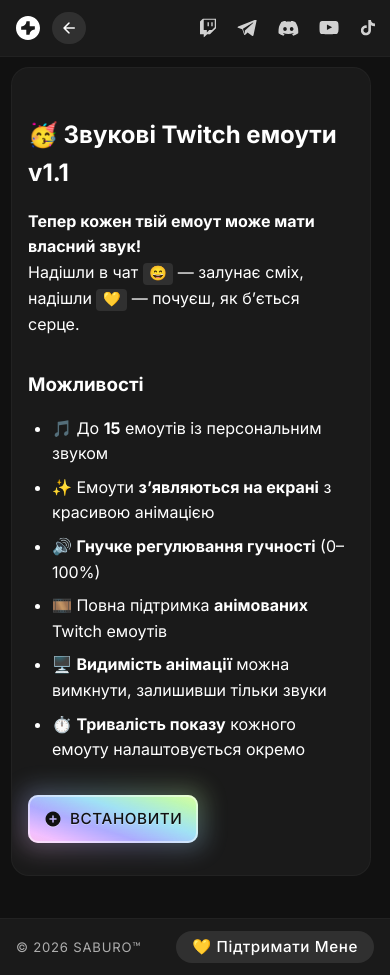
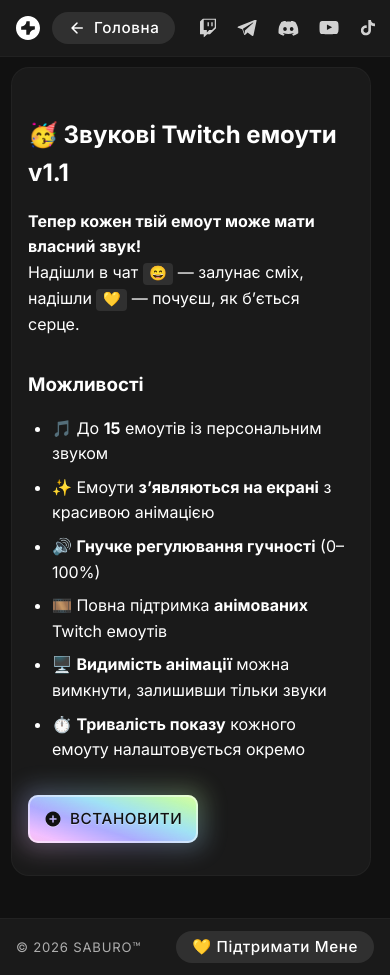
Before and after one commit to iamsaburo/iamsaburo.github.io, a Jekyll site: the page built from _blocks/2026-05-04-zvukovi-twitch-emouti.md, in a window 390 px wide and 975 px high. Built offline with Jekyll 4.4.1, drawn with Linux system fonts in a browser that asks for light colours.

Commit message:
Update styles.html

```diff
--- a/_includes/styles.html
+++ b/_includes/styles.html
@@ -547,14 +547,13 @@
   }
   .footer-copy{color:var(--muted);font-size:0.8rem;font-weight:400;letter-spacing:.06em}
 
-  /* =============================================================
+  /* /* =============================================================
    RESPONSIVE
 ============================================================= */
 @media(max-width:1400px){.navbar{padding:0}footer{padding:0}}
 @media(max-width:1024px){.hero h1{font-size:3rem}}
 @media(max-width:768px){
   .navbar{padding:0}
-    .nav-wordmark--info{display:none;}
   .nav-tagline{display:none;}
   .nav-join{display:none}
   .social-row{gap:24px;}
@@ -573,8 +572,6 @@
   .social-row{gap:24px}
   .block-grid{grid-template-columns:1fr;}
   .content-container{margin:.75rem;padding:1rem;}
-    /* NEW: hide back button label on very small screens to prevent overflow */
-    .nav-back-btn .btn-label { display: none; }
-    .nav-back-btn { padding: 0 0.5rem; }
+  .nav-wordmark--info{display:none;}   /* ← only hide wordmark on very small phones */
 }
 </style>
```
Lines whose indentation alone changed are shown as unchanged.
